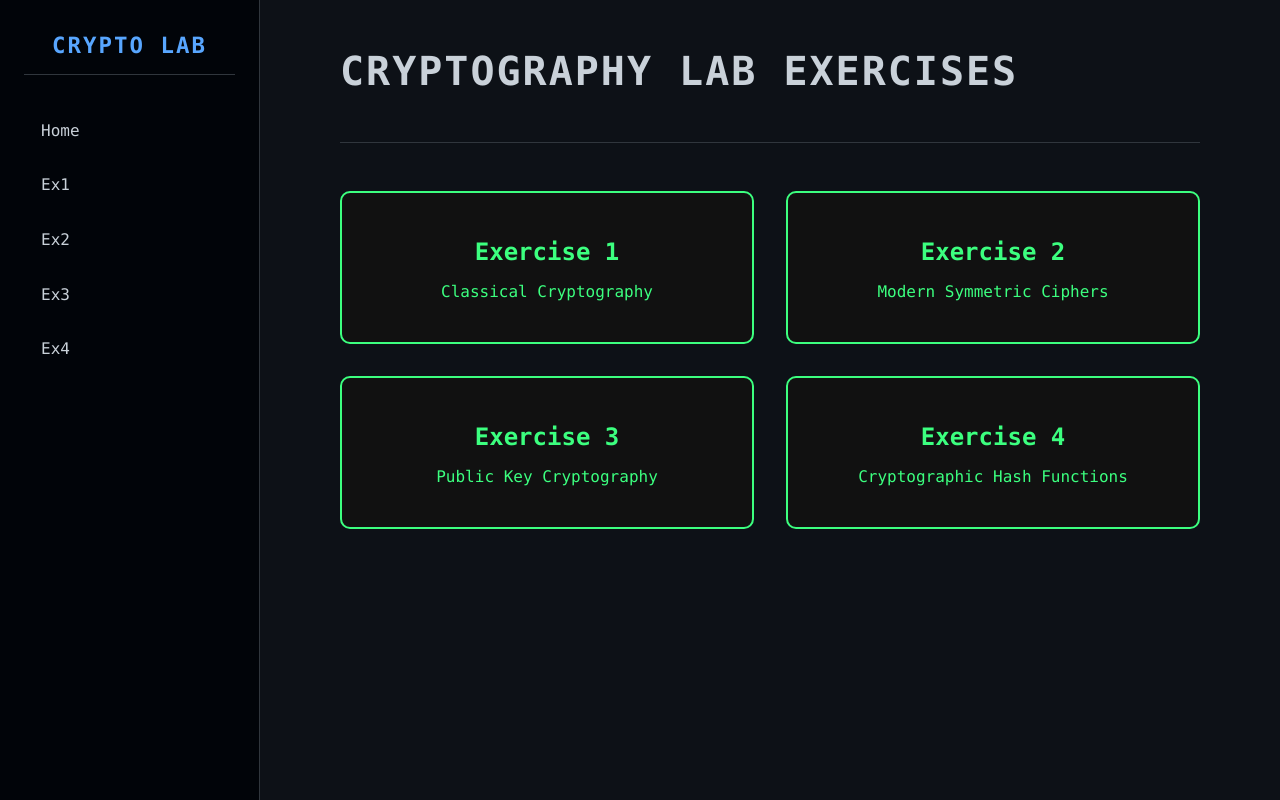
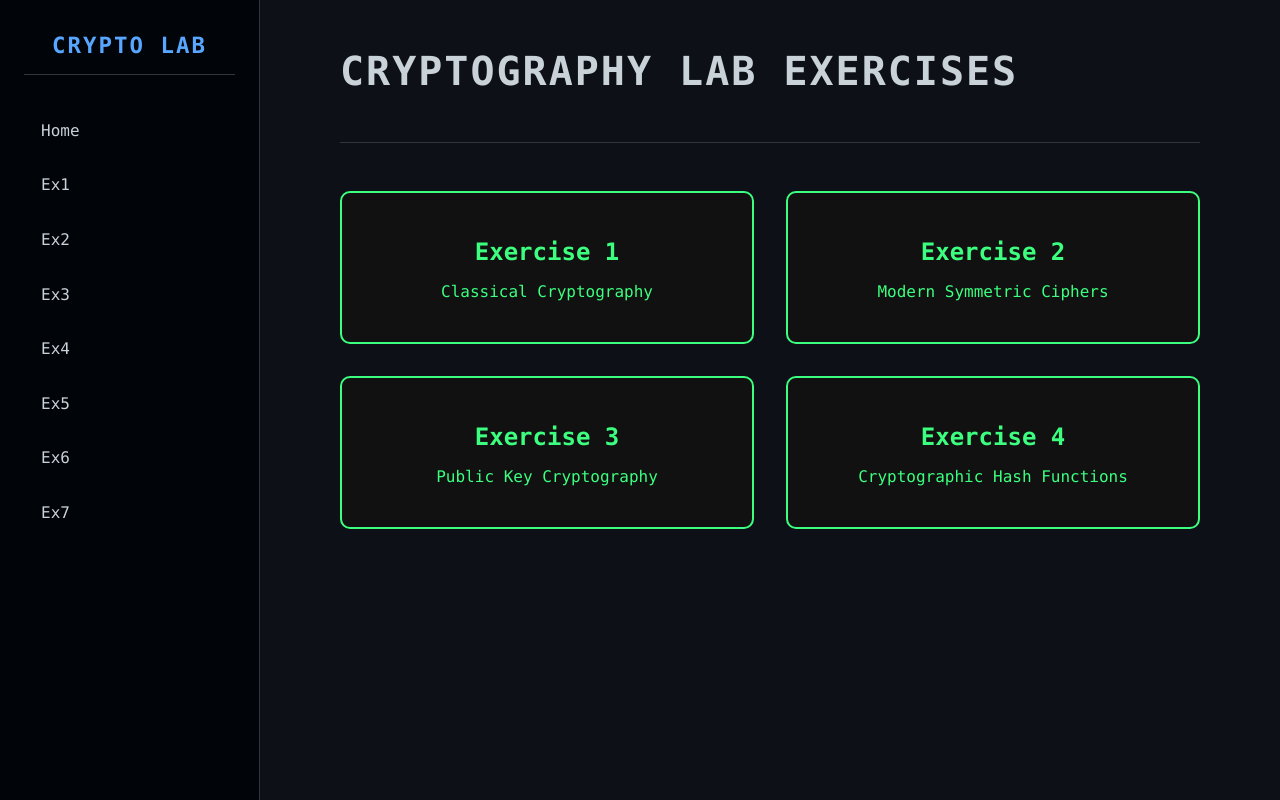
Before and after one commit to Ragavardaan/Cryptographic-algorithms, a Flask app: page / in a window 1280 px wide. Run offline with Flask 3, Linux system fonts and the light colour scheme.

Commit message:
Add additional exercise links to home.html

```diff
--- a/templates/home.html
+++ b/templates/home.html
@@ -14,10 +14,13 @@
 <nav>
 <ul>
 <li><a href="/">Home</a></li>
-<li><a href="{{ url_for('exercise', ex_id='ex1') }}">Ex1</a></li>
-<li><a href="{{ url_for('exercise', ex_id='ex2') }}">Ex2</a></li>
-<li><a href="{{ url_for('exercise', ex_id='ex3') }}">Ex3</a></li>
-<li><a href="{{ url_for('exercise', ex_id='ex4') }}">Ex4</a></li>
+<li><a href="{{ url_for('exercises', num=1) }}">Ex1</a></li>
+<li><a href="{{ url_for('exercises', num=2) }}">Ex2</a></li>
+<li><a href="{{ url_for('exercises', num=3) }}">Ex3</a></li>
+<li><a href="{{ url_for('exercises', num=4) }}">Ex4</a></li>
+<li><a href="{{ url_for('exercises', num=5) }}">Ex5</a></li>
+<li><a href="{{ url_for('exercises', num=6) }}">Ex6</a></li>
+<li><a href="{{ url_for('exercises', num=7) }}">Ex7</a></li>
 </ul>
 </nav>
 </aside>
```
